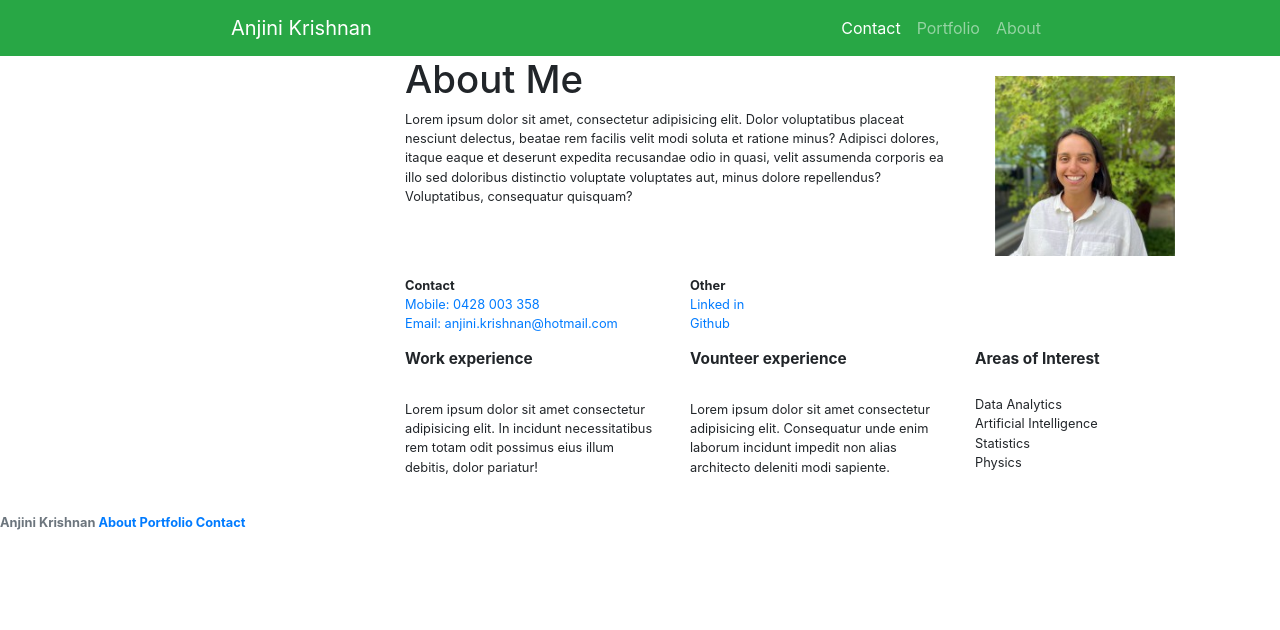
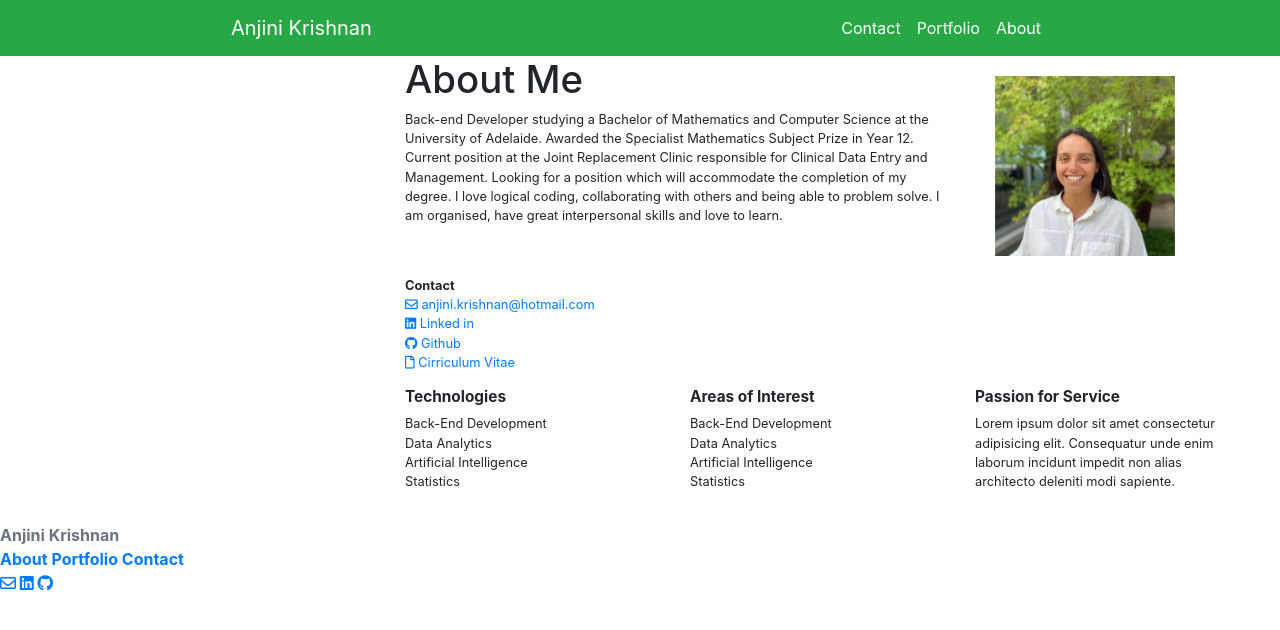
Before and after one commit to anjkrish2608/portfolio, a plain HTML site: page index.html in a window 1280 px wide. Shown: the top 630 px of the page. Drawn offline with nearby package versions, Linux system fonts and the light colour scheme.

Commit message:
footer icons added, index incons +links changed and content added, pdf resume added to css and linked

```diff
--- a/index.html
+++ b/index.html
@@ -9,6 +9,8 @@
     <meta charset="UTF-8">
 
     <link rel="stylesheet" href="https://maxcdn.bootstrapcdn.com/bootstrap/4.0.0/css/bootstrap.min.css">
+    <link rel="stylesheet" href="https://use.fontawesome.com/releases/v5.8.1/css/all.css"
+        integrity="sha384-50oBUHEmvpQ+1lW4y57PTFmhCaXp0ML5d60M1M7uH2+nqUivzIebhndOJK28anvf" crossorigin="anonymous" />
     <link rel="stylesheet" href="css/style.css">
 
 </head>
@@ -30,10 +32,10 @@
                         <a class="nav-link active" href="contact.html">Contact</a>
                     </li>
                     <li class="nav-item">
-                        <a class="nav-link" href="portfolio.html">Portfolio</a>
+                        <a class="nav-link active" href="portfolio.html">Portfolio</a>
                     </li>
                     <li class="nav-item">
-                        <a class="nav-link" href="index.html">About</a>
+                        <a class="nav-link active" href="index.html">About</a>
                     </li>
                 </ul>
             </div>
@@ -57,12 +59,11 @@
 
                 <h1>About Me</h1>
                 <p>
-                    Lorem ipsum dolor sit amet, consectetur adipisicing elit. Dolor voluptatibus placeat nesciunt
-                    delectus, beatae rem facilis velit modi soluta et ratione minus? Adipisci dolores, itaque eaque
-                    et
-                    deserunt expedita recusandae odio in quasi, velit assumenda corporis ea illo sed doloribus
-                    distinctio voluptate voluptates aut, minus dolore repellendus? Voluptatibus, consequatur
-                    quisquam?
+                    Back-end Developer studying a Bachelor of Mathematics and Computer Science at the University of
+                    Adelaide. Awarded the Specialist Mathematics Subject Prize in Year 12. Current position at the Joint
+                    Replacement Clinic responsible for Clinical Data Entry and Management. Looking for a position which
+                    will accommodate the completion of my degree. I love logical coding, collaborating with others and
+                    being able to problem solve. I am organised, have great interpersonal skills and love to learn.
                 </p>
             </div>
             <div class="col-lg-3">
@@ -81,18 +82,16 @@
                 <p>
                     <b>Contact</b>
                     <br>
-                            <a href="#">Mobile: 0428 003 358</a>
+                    <a href="mailto:anjini.krishnan@hotmail.com"><i class="far fa-envelope"></i>
+                        anjini.krishnan@hotmail.com</a>
+
                     <br>
-                            <a href="#">Email: anjini.krishnan@hotmail.com</a>
-                            </p>
-                    </div>
-                    <div class="col-lg-3 d-inline-block">
-                        <p>
-                            <b>Other</b>
+                    <a href="https://www.linkedin.com/in/anjini-krishnan" target="_blank"><i
+                            class="fab fa-linkedin"></i> Linked in</a>
                     <br>
-                            <a href="www.linkedin.com/in/anjini-krishnan">Linked in</a>
+                    <a href="https://github.com/anjkrish2608" target="_blank"><i class="fab fa-github"></i> Github</a>
                     <br>
-                            <a href="https://github.com/anjkrish2608">Github</a>
+                    <a href="css/public resume.pdf" target="_blank"><i class="far fa-file"></i> Cirriculum Vitae</a>
                 </p>
             </div>
 
@@ -109,32 +108,40 @@
             </div>
 
             <div class="col-lg-3">
-                <h2>Work experience</h2>
-                <br>
-                <p>Lorem ipsum dolor sit amet consectetur adipisicing elit. In incidunt necessitatibus rem totam odit
-                    possimus eius illum debitis, dolor pariatur!</p>
-            </div>
+                <h2>Technologies</h2>
+                <p>
 
-            <div class="col-lg-3">
-                <h2>Vounteer experience</h2>
-                <br>
-                <p>Lorem ipsum dolor sit amet consectetur adipisicing elit. Consequatur unde enim laborum incidunt
-                    impedit non alias architecto deleniti modi sapiente.</p>
-            </div>
-
-            <div class="col-lg-3">
-                <h2>Areas of Interest</h2>
-                <p>
+                    Back-End Development
                     <br>
                     Data Analytics
                     <br>
                     Artificial Intelligence
                     <br>
                     Statistics
-                    <br>
-                    Physics
                 </p>
             </div>
+
+            <div class="col-lg-3">
+                <h2>Areas of Interest</h2>
+                <p>
+
+                    Back-End Development
+                    <br>
+                    Data Analytics
+                    <br>
+                    Artificial Intelligence
+                    <br>
+                    Statistics
+                </p>
+            </div>
+
+            <div class="col-lg-3">
+                <h2>Passion for Service</h2>
+
+                <p>Lorem ipsum dolor sit amet consectetur adipisicing elit. Consequatur unde enim laborum incidunt
+                    impedit non alias architecto deleniti modi sapiente.</p>
+            </div>
+
 
         </div>
     </div>
@@ -143,12 +150,20 @@
             <footer class="footer footer-extend-sm mt-auto py-3 sticky" id="footer">
 
                 <span class="text-muted d-inline">
-                <p class="d-inline">
+
                     <b>
-                    Anjini Krishnan <a class="d-inline" href="index.html">About</a> <a class="d-inline"
-                      href="portfolio.html">Portfolio</a> <a class="nd-inline" href="contact.html">Contact</a>
+                        Anjini Krishnan
+                        <br>
+                        <a class="d-inline" href="index.html">About</a>
+                        <a class="d-inline"href="portfolio.html">Portfolio</a>
+                        <a class="d-inline" href="contact.html">Contact</a>
+                        <br>
+                        <a href="mailto:anjini.krishnan@hotmail.com"><i class="far fa-envelope"></i></a>
+                        <a href="https://www.linkedin.com/in/anjini-krishnan" target="_blank"><i class="fab fa-linkedin"></i></a>
+                        <a href="https://github.com/anjkrish2608" target="_blank"><i class="fab fa-github"></i></a>
+
                     </b>
-                </p>
+
                     <br>
                 </span>
 
```
Also changed, not shown: contact.html (+19 -11 lines), portfolio.html (+19 -11 lines), 2 other files. Lines whose indentation alone changed are shown as unchanged.
